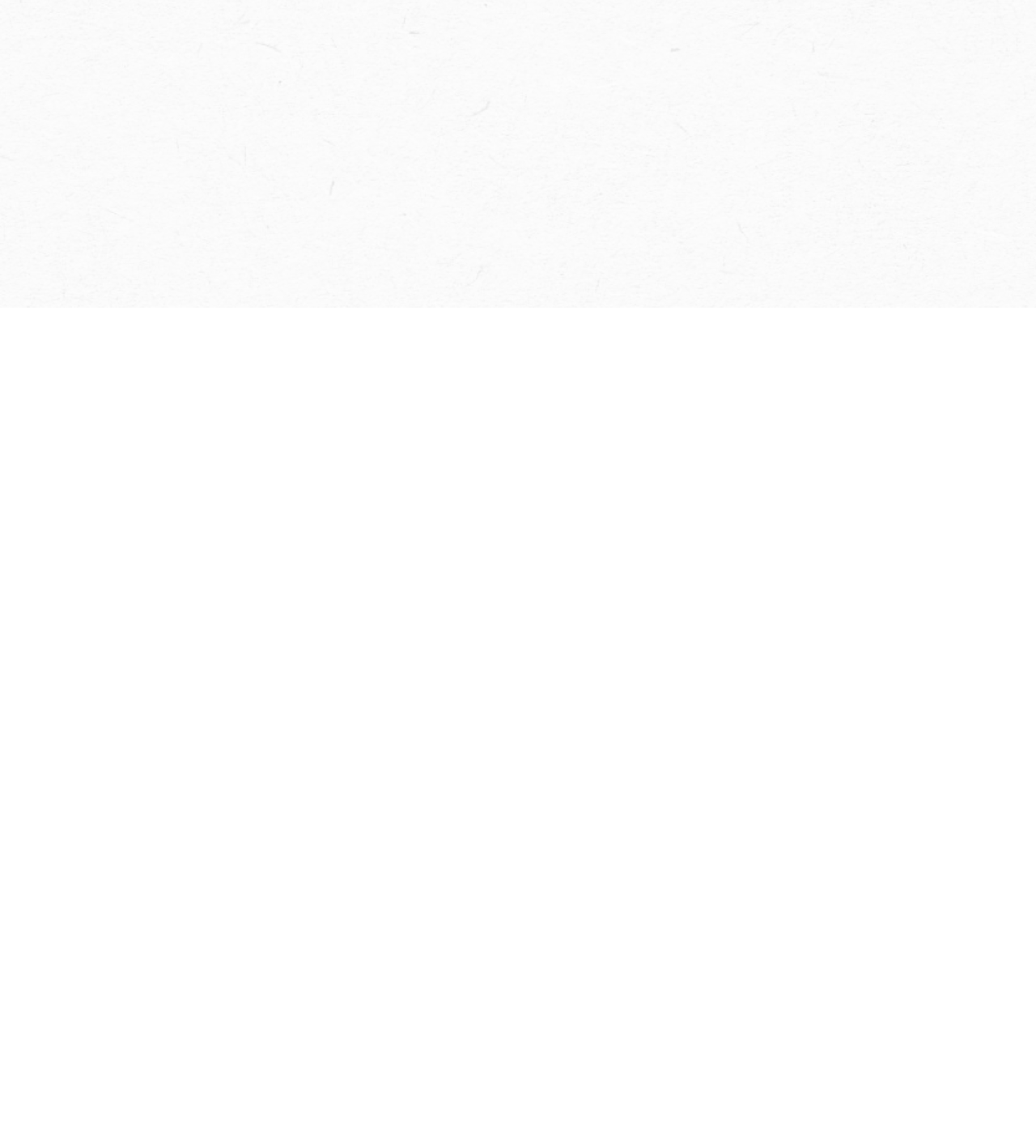
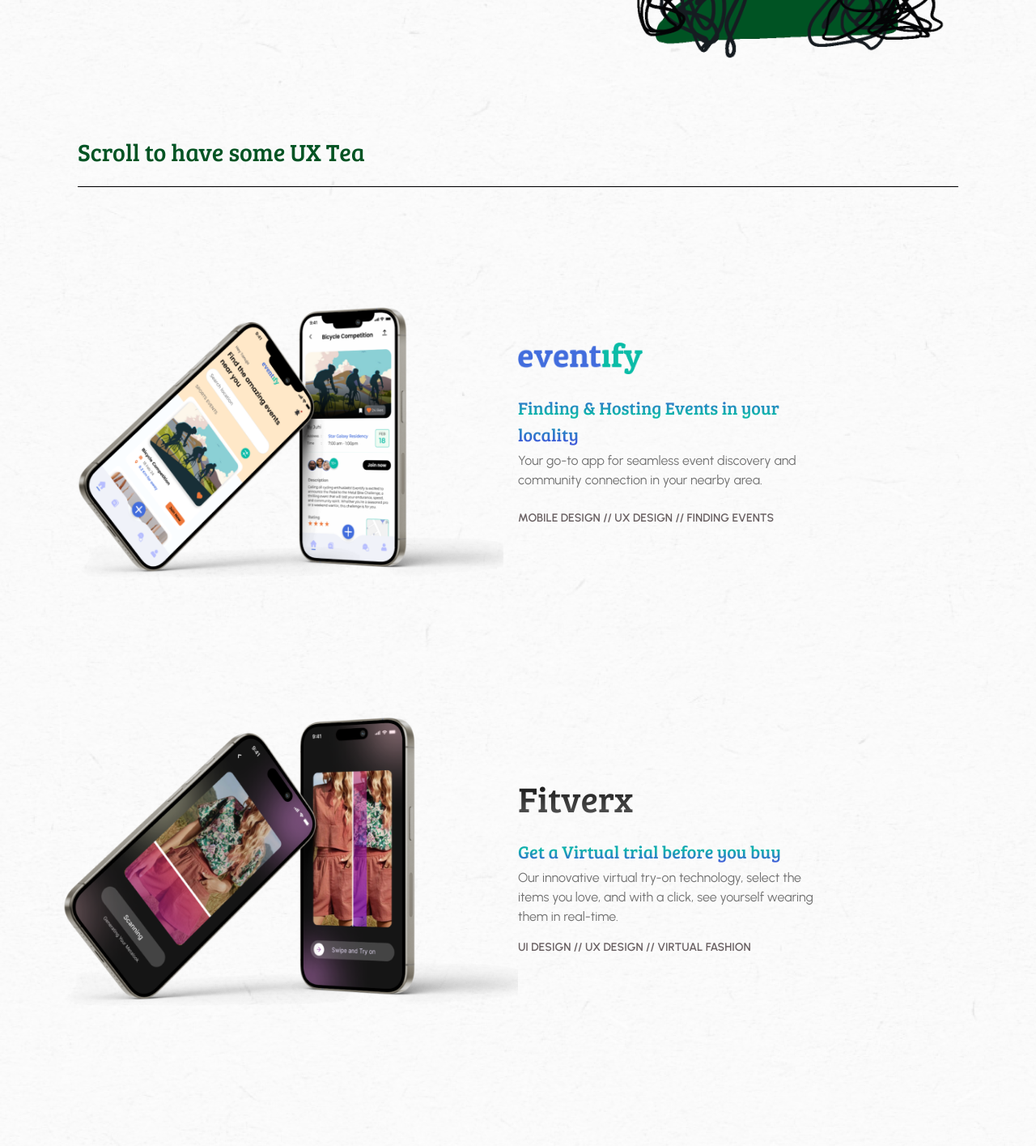
Before and after one commit to namankoolwal/Vrinda-Portfolio, a React (Vite) app: page /landingPage in a window 1280 px wide. Before the commit this address had no page. Shown: the part 420-1835 px from the top of the page at 81% size. Before the commit the page ends 800 px from the top, so only its background shows below. Built offline with nearby package versions, Linux system fonts and the light colour scheme.

Commit message:
added hover transition to eventify

```diff
--- a/src/App.jsx
+++ b/src/App.jsx
@@ -17,7 +17,7 @@ function App() {
 
      <Routes>
        <Route exact path="/" element ={<Homepage/>}/>
-       <Route exact path='/landing-page' element={<LandingPage/>}/>
+       <Route exact path='/landingPage' element={<LandingPage/>}/>
        <Route exact path="/about-me" element={<Aboutme/>}/>
        <Route exact path="/case-study2" element={<CaseStudy2/>}/>
        <Route exact path="/resume" element={<Resume/>}/>
--- a/src/components/Header.jsx
+++ b/src/components/Header.jsx
@@ -51,7 +51,7 @@ function Header() {
     {
       id: 2,
       name: "Projects",
-      link: "/projects",
+      link: "/landingPage",
     },
     {
       id: 3,
--- a/src/components/Homepage.jsx
+++ b/src/components/Homepage.jsx
@@ -9,7 +9,7 @@ function Homepage() {
 
   // Function to handle click event
   const redirectToAboutMe = () => {
-    navigate('/landing-page'); // Redirect to About Me page
+    navigate('/landingPage'); // Redirect to About Me page
   };
 
   return (
--- a/src/components/LandingPage.jsx
+++ b/src/components/LandingPage.jsx
@@ -1,4 +1,4 @@
-import React from 'react'
+import React , {useRef , useEffect} from 'react'
 import Header from './Header'
 import illustraterGif from '../assets/images/landingPage/illustraterGif.png'
 import Hi from '../assets/images/landingPage/Hi.png'
@@ -13,8 +13,50 @@ import Behands from "../assets/images/Social.png";
 import Dribble from "../assets/images/Dribble.png";
 import layer1 from "../assets/images/Layer_1.png";
 import vk from '../assets/images/landingPage/vk.gif'
+import eventifyBg from '../assets/images/landingPage/eventifyBg.png'
 
-const LandingPage = () => {
+const LandingPage = ({ location = '/' }) => {
+    const scrollToRef = useRef(null);
+    const refOne = useRef(null);
+    const refTwo = useRef(null);
+
+    useEffect(() => {
+        // if (location.pathname === '/projects') {
+        //     scrollToRef.current.scrollIntoView({ behavior: 'smooth' });
+        //   }
+        // onMouseOver()
+
+        // window.addEventListener('mouseover' , onMouseOver)
+        // refOne.current.addEventListener('mouseover' , onMouseOver)
+        // refOne.current.addEventListener('mouseout' , onMouseOut)
+
+        // refOne.current.removeEventListener('mouseover' , onMouseOver)
+        return () => {
+            // refOne.current.removeEventListener('mouseout' , onMouseOut)
+            console.log('removed')
+        };
+    });
+
+    const onMouseOver = async () => {
+        // hover:animate-phone
+
+        if(refOne.current.classList.contains('animate-phone')){
+            refOne.current.classList.remove('animate-phone')
+            refOne.current.classList.add('animate-phoneTwo')
+
+            console.log("remove");
+        }
+        else{
+            refOne.current.classList.add('animate-phone')
+            refOne.current.classList.remove('animate-phoneTwo')
+            console.log("add");
+        }
+    }
+    const onMouseOut = () => {
+        refOne.current.classList.remove('animate-phone')
+        refOne.current.classList.add('animate-phoneTwo')
+        console.log("remove");
+    }
   return (
     <div >
         <Header/>
@@ -36,15 +78,16 @@ const LandingPage = () => {
             </div>
           </div>
           {/* ********************************************************************* */}
-          <div className='mx-auto mt-24 md:mt-0 md:pt-10 px-2 md:px-24'>
+          <div className='mx-auto mt-24 md:mt-0 md:pt-10 px-2 md:px-24' ref={scrollToRef}>
             <p className='text-3xl font-Bree text-[#005323] pb-6'>Scroll to  have some UX Tea</p>
             <hr className='font-bold text-black h-[2px] bg-black' />
           </div>
           {/* ********************************************************************* */}
           <div className='container mx-auto md:my-[50px] cursor-pointer '>
             <div className='eventi flex items-center m-0 flex-col md:flex-row'>
-                <div className='image flex-1'>
-                    <img src={Eventify} alt="" className='w-auto '/>
+                <div className='hoverEvent image flex-1 relative' ref={refOne} onMouseOver={onMouseOver} >
+                    <img src={Eventify} alt="" className='w-auto z-20 peer'/>
+                    <img src={eventifyBg} alt="" className='w-auto absolute opacity-0 top-0 -z-10 transition ease-in-out duration-700 peer-hover:opacity-100'/>
                     {/* hover:-translate-y-5 transition-all duration-700 */}
                 </div>
                 <div className='flex-1 '>
@@ -63,9 +106,9 @@ const LandingPage = () => {
             </div>
           </div>
           {/* ********************************************************************* */}
-          <div className='container mx-auto my-[120px]'>
+          <div className='container mx-auto my-[50px]'>
             <div className='fitverx flex items-center flex-col md:flex-row'>
-                <div className='image flex-1 '>
+                <div className='image flex-1 ' ref={refTwo} >
                     <img src={fitverxImg} alt="" className='w-full '/>
                 </div>
                 <div className='flex-1'>
@@ -82,7 +125,7 @@ const LandingPage = () => {
             </div>
           </div>
           {/* ******************************************************************** */}
-          <div className='container mx-auto my-[120px] '>
+          <div className='container mx-auto my-[50px] '>
             <div className='pinterest flex items-center flex-col md:flex-row'>
                 <div className='image flex-1 '>
                     <img src={Pinterest} alt="Pinterest" className='w-full '/>
--- a/tailwind.config.js
+++ b/tailwind.config.js
@@ -15,19 +15,49 @@ export default {
           '100%' : { transform: 'translateX(0) rotate(0deg)' }
         },
         phone:{
-          '0%' : { transform: 'translateY(-5px) rotate(-15deg)' },
-          '25%' : { transform: 'translateY(5px) rotate(5deg)' },
-          '50%': { transform: 'translateY(-5px) rotate(-10deg)' },
-          '75%' : { transform: 'translateY(5px) rotate(10deg)' },
-          '100%' : { transform: 'translateY(0) rotate(0deg)' }
+          '0%' : {
+            transform: 'translateY(0)',
+          },
+          '25%' : {
+            transform: 'translateY(-11%)',
+          },
+          '50%' : {
+            transform: 'translateY(0)',
+          },
+          '75%' : {
+            transform: 'translateY(-6%)',
+          },
+
+          '100%' : {
+            transform: 'translateY(0)',
+          }
+        },
+        phoneTwo:{
+          '0%' : {
+            transform: 'translateY(0)',
+          },
+          '25%' : {
+            transform: 'translateY(-11%)',
+          },
+          '50%' : {
+            transform: 'translateY(0)',
+          },
+          '75%' : {
+            transform: 'translateY(-6%)',
+          },
+
+          '100%' : {
+            transform: 'translateY(0)',
+          }
         }
       },
       animation : {
         ring : 'ring 0.4s ease-in-out infinite alternate',
-        phone : 'phone 0.4s ease-in-out infinite alternate'
+        phone : 'phone 5s ease-in-out alternate ',
+        phoneTwo : 'phoneTwo 5s ease-in-out alternate'
       },
       cursor: {
-        'fancy': 'url(./src/assets/Imp/curserIcon.png), wait',
+        'fancy': 'url(./src/assets/Imp/curserIcon.svg), wait',
       }
     },
     fontFamily: {
```
Also changed, not shown: src/App.css (line endings or trailing spaces), src/assets/Imp/curserIcon.svg (added), src/assets/images/landingPage/eventifyBg.png (added).
